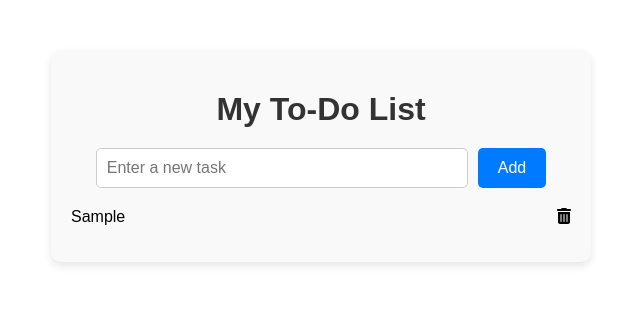
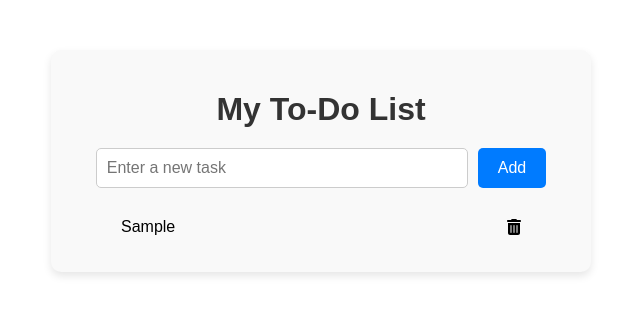
Before and after one commit to sh1zzle/TO-DO-List, a React (Vite) app: page / in a window 1280 px wide. Both pictures are taken after typing "Sample" into the empty fields and a click on the button "Add". Shown: the top 314 px of the page, without its empty margins (319-959 px from the left). Built offline with nearby package versions, Linux system fonts and the light colour scheme.

Commit message:
added done state

```diff
--- a/src/index.tsx
+++ b/src/index.tsx
@@ -4,8 +4,13 @@ import './style.css';
 import { FontAwesomeIcon } from '@fortawesome/react-fontawesome';
 import { faTrashCan } from '@fortawesome/free-solid-svg-icons';
 
+interface Todo {
+  text: string;
+  done: boolean;
+}
+
 const App = () => {
-  const [todos, setToDos] = useState<string[]>(() => {
+  const [todos, setToDos] = useState<Todo[]>(() => {
     const savedTodos = localStorage.getItem('todos');
     return savedTodos ? JSON.parse(savedTodos) : [];
   });
@@ -17,13 +22,20 @@ const App = () => {
 
   const addToDo = () => {
     if (input.trim()) {
-      setToDos([...todos, input]);
+      setToDos([...todos, { text: input, done: false }]);
       setInput('');
     }
   };
 
   const removeTodo = (index: number) => {
     const newTodos = todos.filter((_, i) => i !== index);
+    setToDos(newTodos);
+  };
+
+  const toggleDone = (index: number) => {
+    const newTodos = todos.map((todo, i) =>
+      i === index ? { ...todo, done: !todo.done } : todo
+    );
     setToDos(newTodos);
   };
 
@@ -44,11 +56,19 @@ const App = () => {
       </div>
       <ul className='todo-list'>
         {todos.map((todo, index) => (
-          <li key={index} className='todo-item'>
-            {todo}
+          <li
+            key={index}
+            className={`todo-item ${todo.done ? 'done' : ''}`}
+            onClick={() => toggleDone(index)}
+          >
+            {todo.text}
             <FontAwesomeIcon
-              onClick={() => removeTodo(index)}
+              onClick={(e) => {
+                e.stopPropagation(); // Prevents triggering toggleDone
+                removeTodo(index);
+              }}
               icon={faTrashCan}
+              className='delete-icon'
             />
           </li>
         ))}
--- a/src/style.css
+++ b/src/style.css
@@ -64,6 +64,20 @@ h1 {
 
 .todo-item {
   display: flex;
-  flex-direction: row;
   justify-content: space-between;
+  align-items: center;
+  padding-left: 50px;
+  cursor: pointer;
+  padding-right: 50px;
+  padding-top: 10px;
 }
+
+.todo-item.done {
+  text-decoration: line-through;
+  color: gray;
+}
+
+.delete-icon {
+  margin-left: 10px;
+  cursor: pointer;
+}
```
